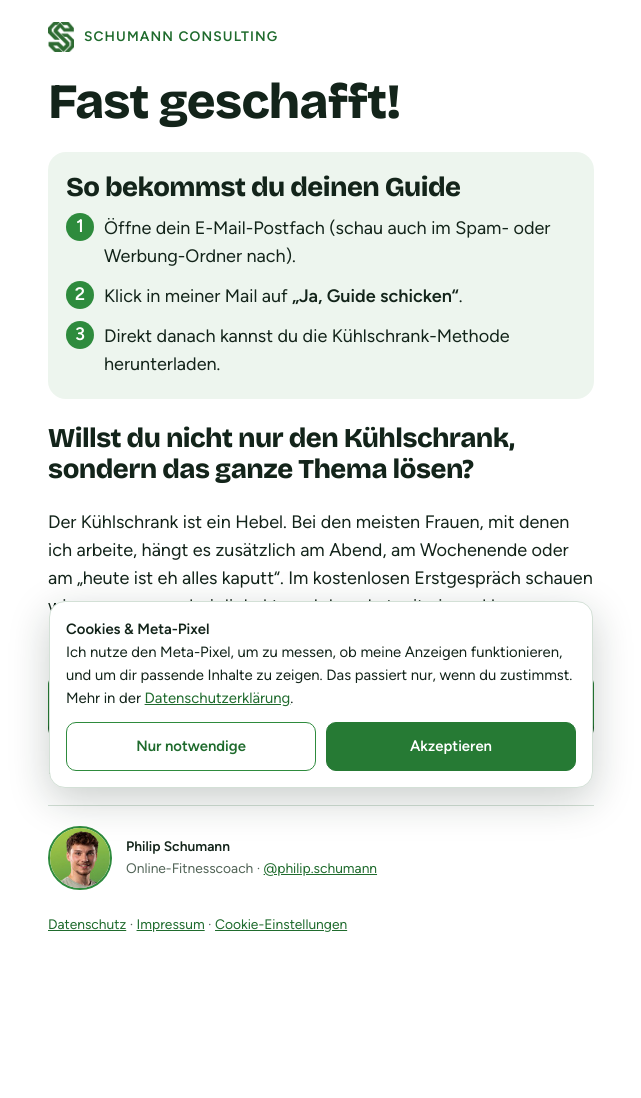
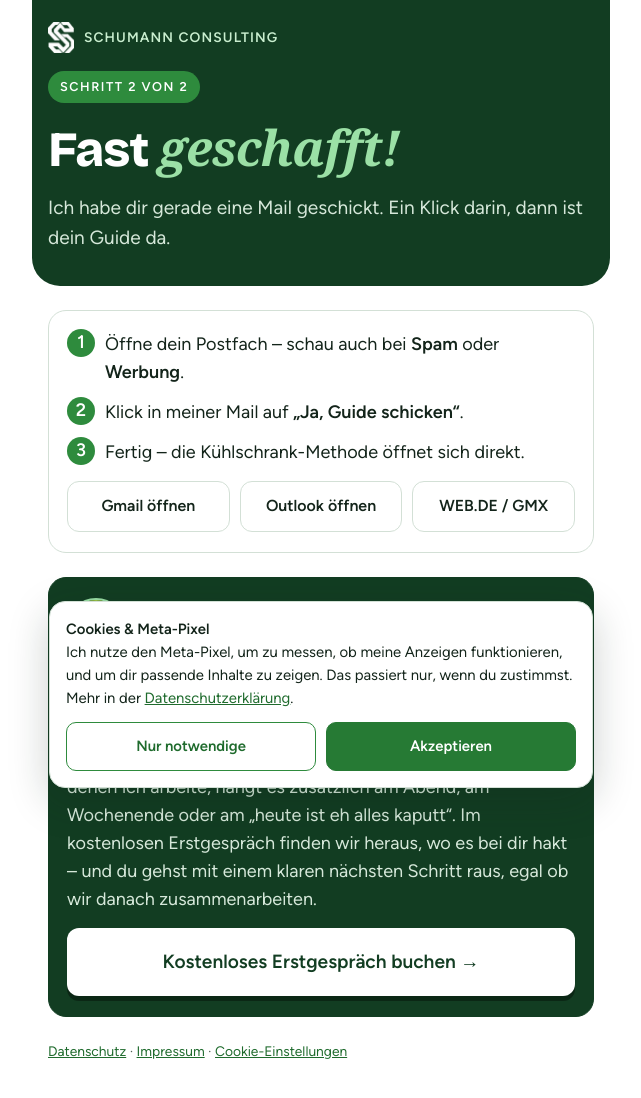
Before and after one commit to philip-schumann/engpass-check, a plain HTML site: page kuehlschrank/danke.html in a window 1280 px wide. Shown: the whole page, without its empty margins (319-960 px from the left). Before the commit the page ends 983 px from the top, so only its background shows below. Drawn offline with Linux system fonts and the light colour scheme.

Commit message:
Kühlschrank-Methode: hochwertiges Design für alle Funnel-Seiten, Bestätigungs- und Abmeldeseite, Cover ohne Lila
Co-Authored-By: Claude Opus 5.5 <noreply@anthropic.com>
Claude-Session: https://claude.ai/code/session_01G7wDEYcLuSpLEgsak8StSn

```diff
--- a/kuehlschrank/danke.html
+++ b/kuehlschrank/danke.html
@@ -12,26 +12,31 @@
 </head>
 <body>
 <div class="wrap">
-  <header><img src="../logo-gruen.png" alt="">Schumann Consulting</header>
+  <section class="top">
+    <header><img src="../logo-weiss.png" alt="">Schumann Consulting</header>
+    <span class="badge">Schritt 2 von 2</span>
+    <h1 id="hi">Fast <span>geschafft!</span></h1>
+    <p class="lede">Ich habe dir gerade eine Mail geschickt. Ein Klick darin, dann ist dein Guide da.</p>
+  </section>
 
-  <h1 id="hi">Fast geschafft!</h1>
-  <div class="box">
-    <h2>So bekommst du deinen Guide</h2>
+  <div class="card">
     <ol class="steps">
-      <li>Öffne dein E-Mail-Postfach (schau auch im Spam- oder Werbung-Ordner nach).</li>
+      <li>Öffne dein Postfach – schau auch bei <strong>Spam</strong> oder <strong>Werbung</strong>.</li>
       <li>Klick in meiner Mail auf <strong>„Ja, Guide schicken“</strong>.</li>
-      <li>Direkt danach kannst du die Kühlschrank-Methode herunterladen.</li>
+      <li>Fertig – die Kühlschrank-Methode öffnet sich direkt.</li>
     </ol>
+    <div class="mailbox">
+      <a href="https://mail.google.com/mail/u/0/#search/from%3Ap.schumann.business%40gmail.com" target="_blank" rel="noopener">Gmail öffnen</a>
+      <a href="https://outlook.live.com/mail/0/" target="_blank" rel="noopener">Outlook öffnen</a>
+      <a href="https://web.de/" target="_blank" rel="noopener">WEB.DE / GMX</a>
+    </div>
   </div>
 
-  <h2>Willst du nicht nur den Kühlschrank, sondern das ganze Thema lösen?</h2>
-  <p>Der Kühlschrank ist ein Hebel. Bei den meisten Frauen, mit denen ich arbeite, hängt es zusätzlich am Abend, am Wochenende oder am „heute ist eh alles kaputt“. Im kostenlosen Erstgespräch schauen wir uns an, wo es bei dir hakt, und du gehst mit einem klaren nächsten Schritt raus – egal, ob wir danach zusammenarbeiten.</p>
-  <a class="btn" id="cal" href="https://calendly.com/philip-schumann/erstgespraech?utm_source=freebie&utm_medium=danke&utm_campaign=kuehlschrank" target="_blank" rel="noopener">Kostenloses Erstgespräch buchen →</a>
-  <p class="small">Die Termine sind begrenzt, weil ich jedes Gespräch selbst führe.</p>
-
-  <div class="me">
-    <img src="../philip.jpg" alt="Philip Schumann">
-    <p class="small"><strong style="color:var(--ink)">Philip Schumann</strong><br>Online-Fitnesscoach · <a href="https://instagram.com/philip.schumann" target="_blank" rel="noopener" style="color:var(--accent-ink)">@philip.schumann</a></p>
+  <div class="card dark">
+    <div class="person"><img src="../philip.jpg" alt="Philip Schumann"><div><b>Philip Schumann</b><span>Online-Fitnesscoach · Coburg</span></div></div>
+    <h2>Während du wartest: Lass uns kurz sprechen.</h2>
+    <p>Der Kühlschrank ist ein Hebel. Bei den meisten Frauen, mit denen ich arbeite, hängt es zusätzlich am Abend, am Wochenende oder am „heute ist eh alles kaputt“. Im kostenlosen Erstgespräch finden wir heraus, wo es bei dir hakt – und du gehst mit einem klaren nächsten Schritt raus, egal ob wir danach zusammenarbeiten.</p>
+    <a class="btn big" id="cal" href="https://calendly.com/philip-schumann/erstgespraech?utm_source=freebie&utm_medium=danke&utm_campaign=kuehlschrank" target="_blank" rel="noopener">Kostenloses Erstgespräch buchen →</a>
   </div>
 
   <footer>
@@ -39,8 +44,8 @@
   </footer>
 </div>
 <script>
-const n = new URLSearchParams(location.search).get("n");
-if (n) document.getElementById("hi").textContent = "Fast geschafft, " + n.replace(/[^\p{L}\- ]/gu, "").slice(0, 20) + "!";
+const n = (new URLSearchParams(location.search).get("n") || "").replace(/[^\p{L}\- ]/gu, "").slice(0, 20);
+if (n) document.getElementById("hi").innerHTML = "Fast geschafft, <span>" + n + "!</span>";
 document.getElementById("cal").addEventListener("click", () => scTrack("Contact", {content_name: "Calendly Danke-Seite"}));
 </script>
 </body>
--- a/kuehlschrank/style.css
+++ b/kuehlschrank/style.css
@@ -44,3 +44,29 @@ footer a,.chk a{color:var(--accent-ink)}
 #cookie button{flex:1;font:inherit;font-weight:600;padding:12px;border-radius:10px;cursor:pointer;border:1.5px solid var(--accent);background:#fff;color:var(--accent-ink)}
 #cookie button[data-v=yes]{background:var(--btn);color:#fff;border-color:var(--btn)}
 @media (max-width:420px){.hero{grid-template-columns:1fr 34%}}
+/* ---- Premium-Bausteine ---- */
+.top{background:#123D22;color:#fff;margin:-22px -16px 0;padding:22px 16px 34px;border-radius:0 0 28px 28px;display:flex;flex-direction:column;gap:18px;position:relative;overflow:visible}
+.top header{color:#C9EEcf}
+.top header img{filter:none}
+.top h1{color:#fff}
+.top h1 span{color:#9BE0A6;font-family:Georgia,"Times New Roman",serif;font-style:italic;font-weight:600}
+.top .lede{color:#D6E8DA}
+.badge{align-self:flex-start;background:#2E8B3D;color:#fff;font-weight:600;font-size:.75rem;letter-spacing:.12em;text-transform:uppercase;border-radius:99px;padding:6px 12px}
+.mock{perspective:900px;display:flex;justify-content:center;margin:6px 0 -60px}
+.mock img{width:58%;max-width:230px;height:auto;border-radius:10px;transform:rotateY(-16deg) rotateX(6deg) rotate(2deg);box-shadow:-14px 18px 0 -4px #2E8B3D,0 30px 50px rgba(0,0,0,.35)}
+.after-mock{margin-top:70px}
+.btn.big{font-size:1.125rem;padding:19px}
+.card{border:1.5px solid var(--line);border-radius:18px;padding:20px 18px;display:flex;flex-direction:column;gap:14px;background:#fff}
+.card.dark{background:#123D22;border-color:#123D22;color:#fff}
+.card.dark h2{color:#fff}
+.card.dark p{color:#D6E8DA}
+.card.dark .steps li:before{background:#9BE0A6;color:#123D22}
+.card.dark .btn{background:#fff;color:#123D22;box-shadow:0 5px 0 #0B2715}
+.person{display:flex;gap:14px;align-items:center}
+.person img{width:58px;height:58px;border-radius:50%;object-fit:cover;object-position:50% 20%;border:2px solid #9BE0A6}
+.person b{display:block}
+.person span{font-size:.875rem;color:#B9D3BF}
+.check{display:flex;gap:10px;align-items:center;color:var(--accent-ink);font-weight:600}
+.check:before{content:"✓";width:26px;height:26px;border-radius:50%;background:var(--accent);color:#fff;display:flex;align-items:center;justify-content:center;font-size:.85rem;flex:none}
+.mailbox{display:flex;gap:10px;flex-wrap:wrap}
+.mailbox a{flex:1;min-width:120px;text-align:center;border:1.5px solid var(--line);border-radius:12px;padding:12px;color:var(--ink);text-decoration:none;font-weight:600;font-size:.9375rem;background:#fff}
```
Also changed, not shown: kuehlschrank/abmelden.html (added, +25 -0 lines), kuehlschrank/bestaetigt.html (added, +64 -0 lines), kuehlschrank/index.html (+8 -11 lines), kuehlschrank/pdf-cover.jpg (added), 2 other files.
